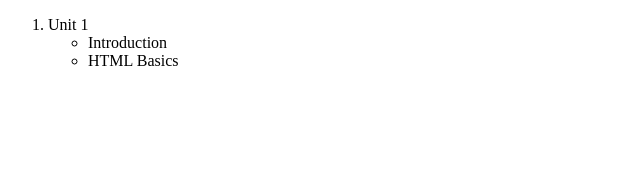
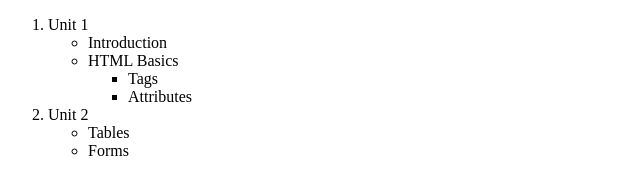
Before and after one commit to rushali467/wdw_0833, a plain HTML site: page Web Designing Workshop Assignment/Assignment 6.html in a window 1280 px wide. Shown: the whole page, without its empty margins (0-640 px from the left). Drawn offline with Linux system fonts and the light colour scheme.

Commit message:
Assignment 6- Using Nested List 2

```diff
--- a/Web Designing Workshop Assignment/Assignment 6.html
+++ b/Web Designing Workshop Assignment/Assignment 6.html
@@ -11,7 +11,19 @@
             Unit 1
             <ul type="circle" >
                 <li>Introduction</li>
-                <li>HTML Basics</li>
+                <li>HTML Basics
+                    <ul type="a">
+                        <li>Tags</li>
+                        <li>Attributes</li>
+                    </ul>
+                </li>
+            </ul>
+        </li>
+        <li>
+            Unit 2
+            <ul type="circle">
+                <li>Tables</li>
+                <li>Forms</li>
             </ul>
         </li>
     </ol>
```
